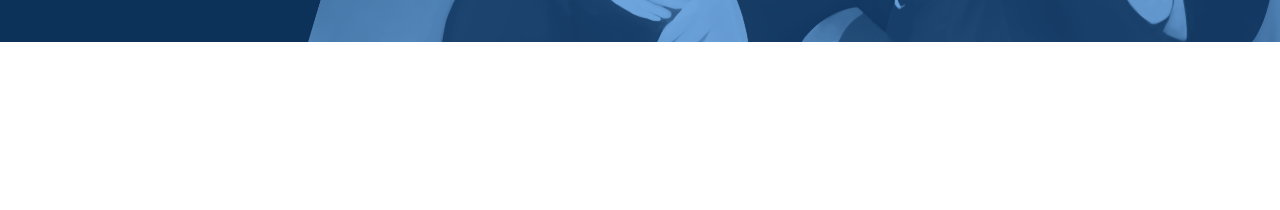
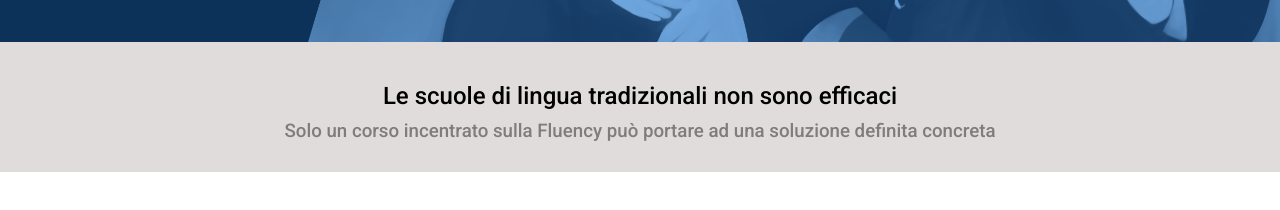
Before and after one commit to Sarah89pro/htmlcss-fluentify, a plain HTML site: page index.html in a window 1280 px wide. Shown: the part 518-728 px from the top of the page. Drawn offline with Linux system fonts and the light colour scheme; files whose address does not match are found by name.

Commit message:
adding claim

```diff
--- a/css/main.css
+++ b/css/main.css
@@ -140,3 +140,20 @@ width: 50%; /*per dividere il contenitore in 50 e 50*/
     color:white;
 
 }
+
+/*CLAIM SECTION*/
+
+.claim {
+    width: 100%;
+    height: 130px;
+    text-align: center;
+    background: #e0dcdc;
+    color: #7e7c7c;
+}
+.claim .claim-text {
+    padding: 40px;
+}
+.claim h2 {
+    margin-bottom: 10px;
+    color: black;
+}
--- a/index.html
+++ b/index.html
@@ -66,6 +66,14 @@
                 </div>
             </div>
 
+        <!--CLAIM-->
+        <section class="claim">
+            <div class="claim-text">
+                <h2>Le scuole di lingua tradizionali non sono efficaci</h2>
+                <h3>Solo un corso incentrato sulla Fluency può portare ad una soluzione definita concreta</h3>
+            </div>
+        </section>
+
 
         </section>
     </main>
```
